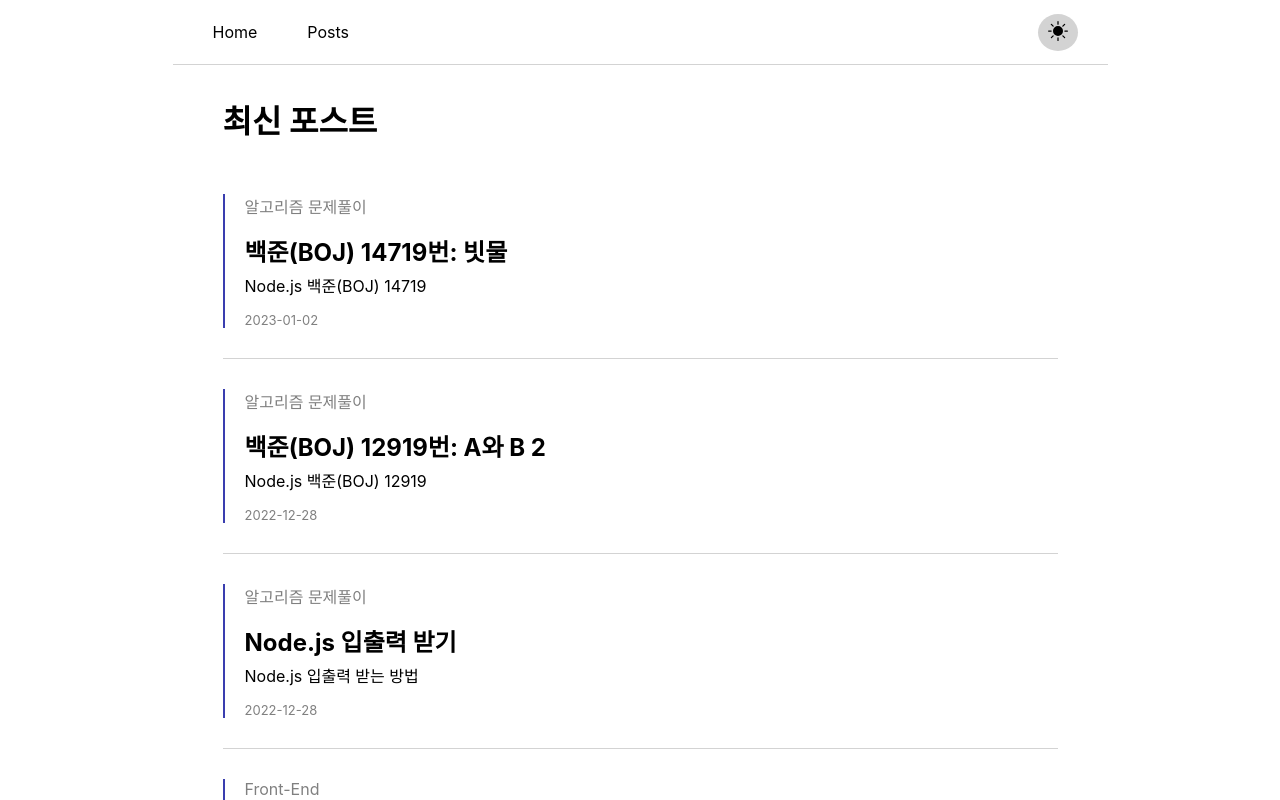
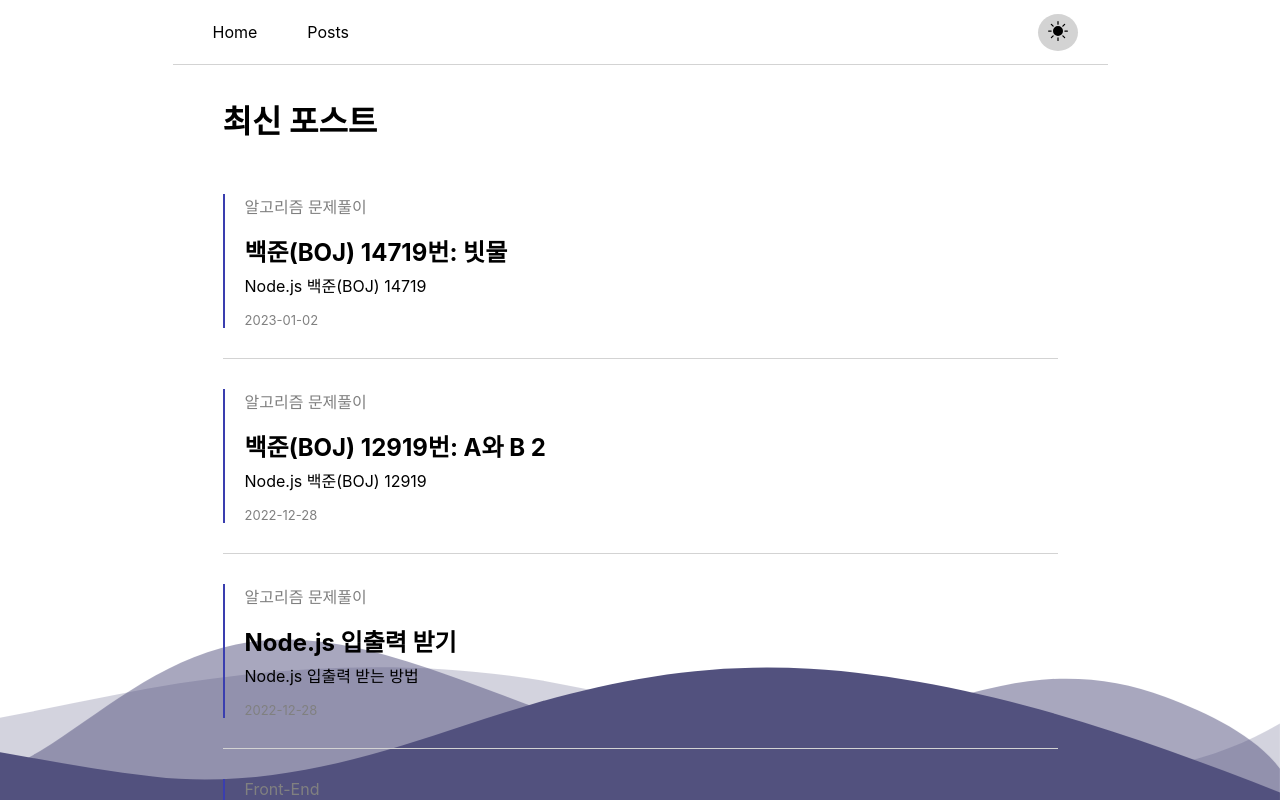
Before and after one commit to jhoon9494/my-blog, a Next.js app: page / in a window 1280 px wide. Shown: the top 800 px of the page. Built offline with nearby package versions, Linux system fonts and the light colour scheme.

Commit message:
Style: 배경 이미지 추가

```diff
--- a/components/Layout.tsx
+++ b/components/Layout.tsx
@@ -9,6 +9,29 @@ const Container = styled.div`
   display: flex;
   flex-direction: column;
   margin: 0 auto;
+
+  .custom-shape-divider-bottom-1672732415 {
+    z-index: -1;
+    position: fixed;
+    bottom: 0;
+    left: 0;
+    width: 100%;
+    overflow: hidden;
+    line-height: 0;
+    transform: rotate(180deg);
+  }
+
+  .custom-shape-divider-bottom-1672732415 svg {
+    position: relative;
+    display: block;
+    width: calc(177% + 1.3px);
+    height: 175px;
+    transform: rotateY(180deg);
+  }
+
+  .custom-shape-divider-bottom-1672732415 .shape-fill {
+    fill: #52517e;
+  }
 `;
 
 function Layout({ children }: { children: ReactNode }) {
@@ -20,6 +43,24 @@ function Layout({ children }: { children: ReactNode }) {
       <Container>
         <Nav theme={theme} setTheme={setTheme} />
         {children}
+        <div className="custom-shape-divider-bottom-1672732415">
+          <svg data-name="Layer 1" xmlns="http://www.w3.org/2000/svg" viewBox="0 0 1200 120" preserveAspectRatio="none">
+            <path
+              d="M0,0V46.29c47.79,22.2,103.59,32.17,158,28,70.36-5.37,136.33-33.31,206.8-37.5C438.64,32.43,512.34,53.67,583,72.05c69.27,18,138.3,24.88,209.4,13.08,36.15-6,69.85-17.84,104.45-29.34C989.49,25,1113-14.29,1200,52.47V0Z"
+              opacity=".25"
+              className="shape-fill"
+            />
+            <path
+              d="M0,0V15.81C13,36.92,27.64,56.86,47.69,72.05,99.41,111.27,165,111,224.58,91.58c31.15-10.15,60.09-26.07,89.67-39.8,40.92-19,84.73-46,130.83-49.67,36.26-2.85,70.9,9.42,98.6,31.56,31.77,25.39,62.32,62,103.63,73,40.44,10.79,81.35-6.69,119.13-24.28s75.16-39,116.92-43.05c59.73-5.85,113.28,22.88,168.9,38.84,30.2,8.66,59,6.17,87.09-7.5,22.43-10.89,48-26.93,60.65-49.24V0Z"
+              opacity=".5"
+              className="shape-fill"
+            />
+            <path
+              d="M0,0V5.63C149.93,59,314.09,71.32,475.83,42.57c43-7.64,84.23-20.12,127.61-26.46,59-8.63,112.48,12.24,165.56,35.4C827.93,77.22,886,95.24,951.2,90c86.53-7,172.46-45.71,248.8-84.81V0Z"
+              className="shape-fill"
+            />
+          </svg>
+        </div>
       </Container>
     </>
   );
```
